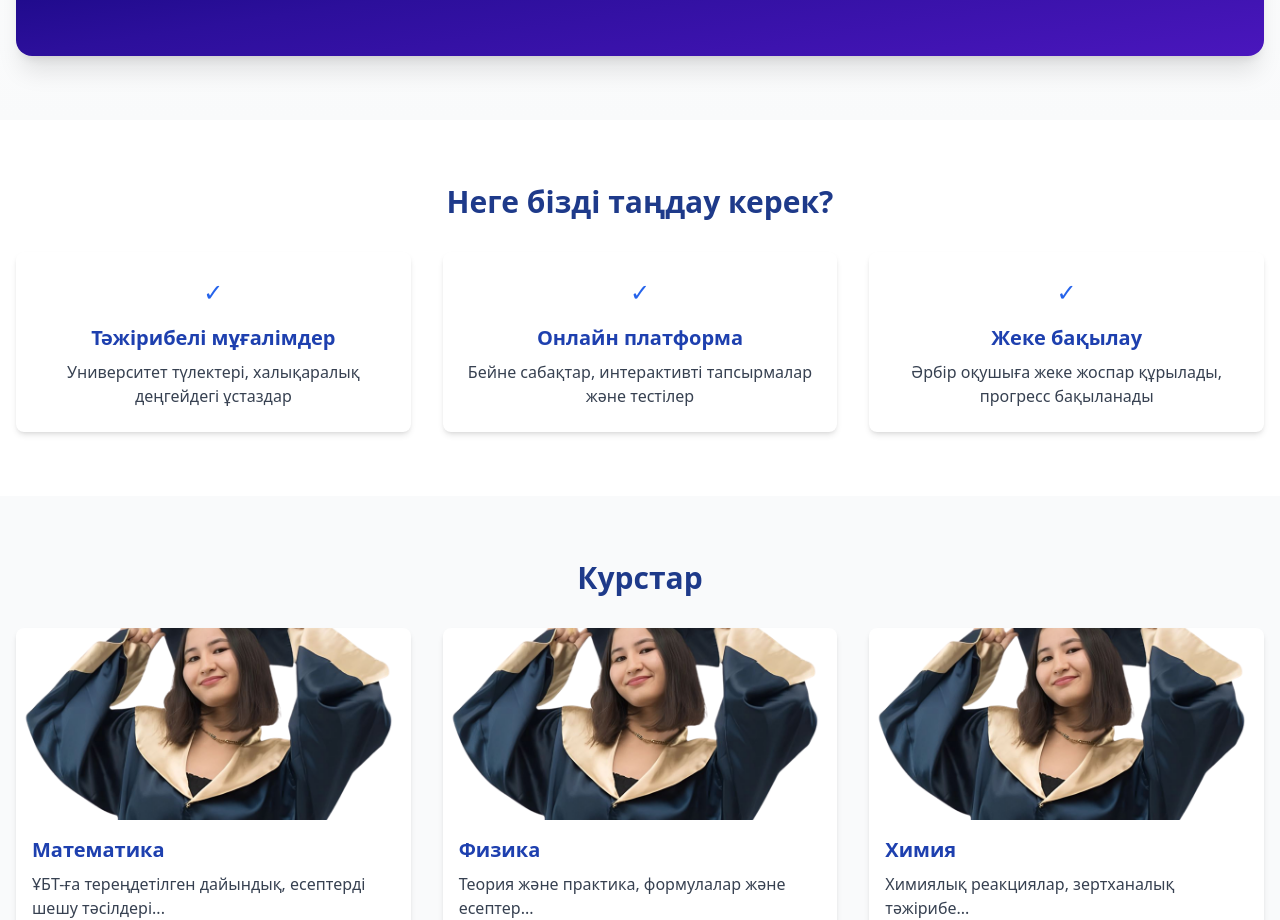
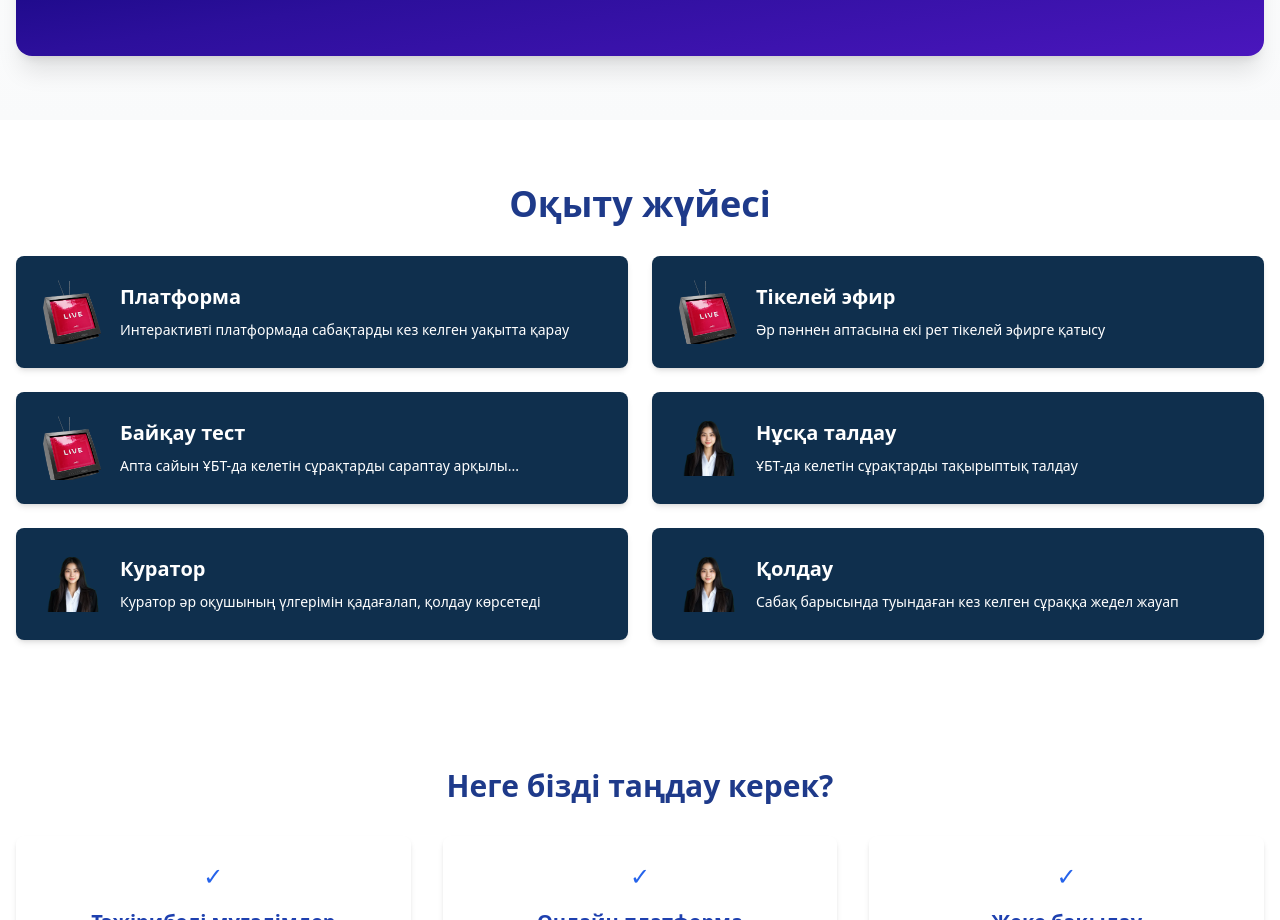
Before and after one commit to Ars160/YerkinOnerAcademy1, a React (Create React App) app: page / in a window 1280 px wide. Shown: the part 1030-1950 px from the top of the page. Built offline with nearby package versions, Linux system fonts and the light colour scheme.

Commit message:
created LearningSystem comp

```diff
--- a/src/App.js
+++ b/src/App.js
@@ -10,6 +10,7 @@ import Testimonials from "./components/Testimonials";
 import Contact from "./components/Contact";
 import Footer from "./components/Footer";
 import StatsBlock from "./components/StatsBlock";
+import LearningSystem from "./components/LearningSystem";
 
 function App() {
   return (
@@ -17,6 +18,7 @@ function App() {
       <Header />
       <Hero />
       <StatsBlock />
+      <LearningSystem/>
       <Features />
       <Courses />
       <Teachers />
--- /dev/null
+++ b/src/components/LearningSystem.js
@@ -0,0 +1,88 @@
+import React from 'react';
+// Замените на свои реальные файлы (иконки/фото)
+import platformImg from '../assets/images/live.png';
+import liveImg from '../assets/images/live.png';
+import testImg from '../assets/images/live.png';
+import analysisImg from '../assets/images/kurator.png';
+import curatorImg from '../assets/images/kurator.png';
+import supportImg from '../assets/images/kurator.png';
+
+const LearningSystem = () => {
+  const cards = [
+    {
+      id: 1,
+      title: 'Платформа',
+      description: 'Интерактивті платформада сабақтарды кез келген уақытта қарау',
+      img: platformImg,
+    },
+    {
+      id: 2,
+      title: 'Тікелей эфир',
+      description: 'Әр пәннен аптасына екі рет тікелей эфирге қатысу',
+      img: liveImg,
+    },
+    {
+      id: 3,
+      title: 'Байқау тест',
+      description: 'Апта сайын ҰБТ-да келетін сұрақтарды сараптау арқылы...',
+      img: testImg,
+    },
+    {
+      id: 4,
+      title: 'Нұсқа талдау',
+      description: 'ҰБТ-да келетін сұрақтарды тақырыптық талдау',
+      img: analysisImg,
+    },
+    {
+      id: 5,
+      title: 'Куратор',
+      description: 'Куратор әр оқушының үлгерімін қадағалап, қолдау көрсетеді',
+      img: curatorImg,
+    },
+    {
+      id: 6,
+      title: 'Қолдау',
+      description: 'Сабақ барысында туындаған кез келген сұраққа жедел жауап',
+      img: supportImg,
+    },
+  ];
+
+  return (
+    <section className="py-16 bg-white">
+      <div className="container mx-auto px-4">
+
+        {/* Заголовок секции */}
+        <h2 className="text-3xl md:text-4xl font-bold text-blue-900 mb-8 text-center">
+          Оқыту жүйесі
+        </h2>
+
+        {/* Сетка карточек (2 столбца на больших экранах) */}
+        <div className="grid grid-cols-1 md:grid-cols-2 gap-6">
+          {cards.map((card) => (
+            <div
+              key={card.id}
+              className="flex items-center bg-[#0F2F4D] text-white rounded-lg shadow-md p-6 space-x-4"
+            >
+              {/* Иконка / картинка слева */}
+              <img
+                src={card.img}
+                alt={card.title}
+                className="w-16 h-16 object-contain flex-shrink-0"
+              />
+
+              {/* Текстовая часть */}
+              <div>
+                <h3 className="text-xl font-semibold">{card.title}</h3>
+                <p className="mt-2 text-sm leading-relaxed">
+                  {card.description}
+                </p>
+              </div>
+            </div>
+          ))}
+        </div>
+      </div>
+    </section>
+  );
+};
+
+export default LearningSystem;
```
Also changed, not shown: src/assets/images/kurator.png (added), src/assets/images/live.png (added).
